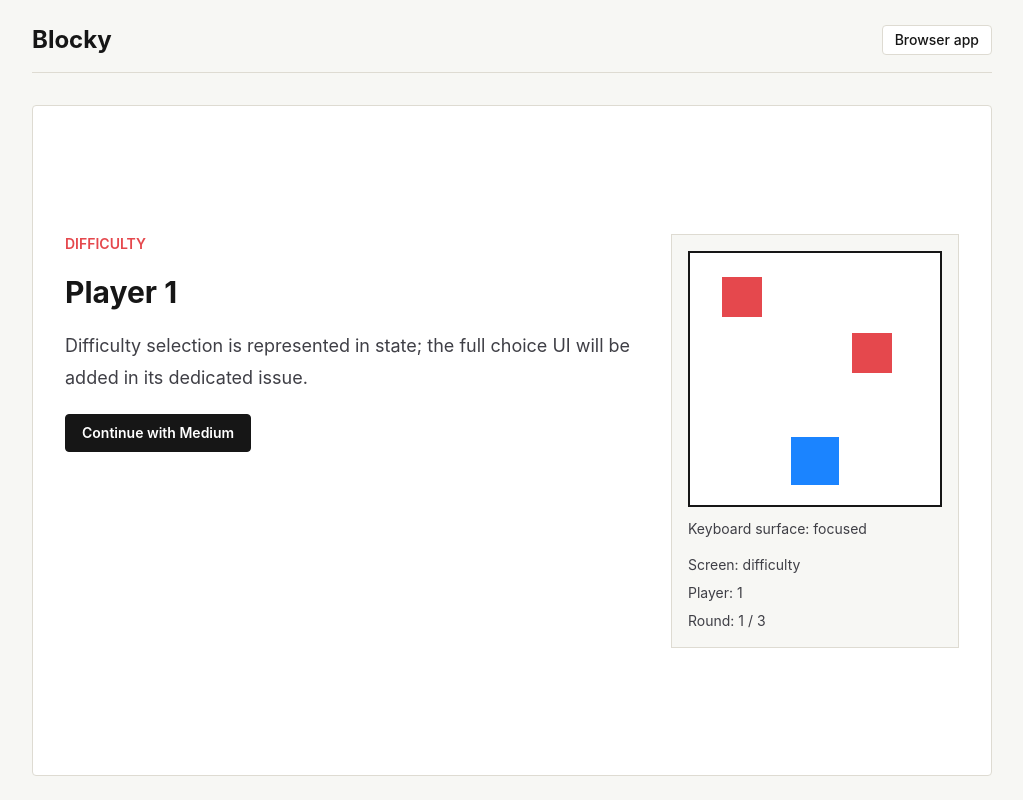
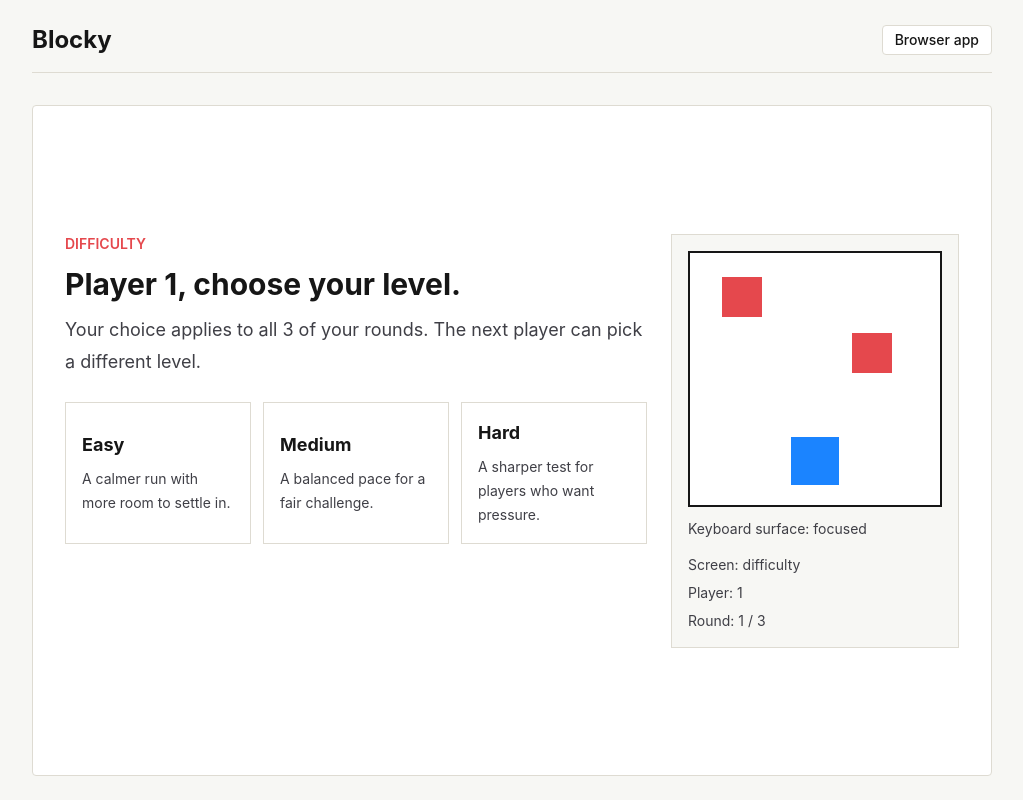
Before and after one commit to mtplayground/prisha-r-s-8172-blocky, a React (Vite) app: page / in a window 1280 px wide. Both pictures are taken after a click on the button "Begin". Shown: the whole page, without its empty margins (128-1151 px from the left). Built offline with nearby package versions, Linux system fonts and the light colour scheme.

Commit message:
feat: Difficulty selection screen

```diff
--- /dev/null
+++ b/src/components/screens/DifficultyScreen.tsx
@@ -0,0 +1,48 @@
+import { DIFFICULTY_OPTIONS } from '../../config/difficulty';
+import type { Difficulty, PlayerId } from '../../types/game';
+
+type DifficultyScreenProps = {
+  playerId: PlayerId;
+  onChooseDifficulty: (difficulty: Difficulty) => void;
+};
+
+export function DifficultyScreen({
+  playerId,
+  onChooseDifficulty,
+}: DifficultyScreenProps) {
+  return (
+    <div className="space-y-6">
+      <div className="space-y-3">
+        <p className="text-sm font-semibold uppercase tracking-normal text-hazard">
+          Difficulty
+        </p>
+        <h2 className="text-3xl font-bold tracking-normal">
+          Player {playerId}, choose your level.
+        </h2>
+        <p className="max-w-2xl text-lg leading-8 text-zinc-700">
+          Your choice applies to all 3 of your rounds. The next player can pick
+          a different level.
+        </p>
+      </div>
+
+      <div className="grid gap-3 sm:grid-cols-3">
+        {DIFFICULTY_OPTIONS.map((option) => (
+          <button
+            key={option.value}
+            type="button"
+            onClick={() => onChooseDifficulty(option.value)}
+            className="min-h-32 border border-line bg-white p-4 text-left transition hover:border-ink hover:bg-panel focus:outline-none focus:ring-4 focus:ring-player/30"
+            aria-label={`Choose ${option.label} difficulty`}
+          >
+            <span className="block text-lg font-bold text-ink">
+              {option.label}
+            </span>
+            <span className="mt-2 block text-sm leading-6 text-zinc-700">
+              {option.description}
+            </span>
+          </button>
+        ))}
+      </div>
+    </div>
+  );
+}
--- a/src/components/screens/ScreenRouter.tsx
+++ b/src/components/screens/ScreenRouter.tsx
@@ -10,14 +10,13 @@ import {
 import { ROUND_COUNT, type MatchState, type PlayerId } from '../../types/game';
 import { Playfield } from '../game/Playfield';
 import { SurvivalTimer } from '../game/SurvivalTimer';
+import { DifficultyScreen } from './DifficultyScreen';
 import { StartScreen } from './StartScreen';
 
 type ScreenRouterProps = {
   state: MatchState;
   dispatch: React.Dispatch<GameAction>;
 };
-
-const difficultyPreview = 'medium';
 
 function PrimaryButton({
   children,
@@ -143,28 +142,12 @@ export function ScreenRouter({ state, dispatch }: ScreenRouterProps) {
 
     case 'difficulty':
       return (
-        <div className="space-y-5">
-          <p className="text-sm font-semibold uppercase tracking-normal text-hazard">
-            Difficulty
-          </p>
-          <h2 className="text-3xl font-bold tracking-normal">
-            Player {state.activePlayer}
-          </h2>
-          <p className="max-w-2xl text-lg leading-8 text-zinc-700">
-            Difficulty selection is represented in state; the full choice UI
-            will be added in its dedicated issue.
-          </p>
-          <PrimaryButton
-            onClick={() =>
-              dispatch({
-                type: 'chooseDifficulty',
-                difficulty: difficultyPreview,
-              })
-            }
-          >
-            Continue with Medium
-          </PrimaryButton>
-        </div>
+        <DifficultyScreen
+          playerId={state.activePlayer}
+          onChooseDifficulty={(difficulty) =>
+            dispatch({ type: 'chooseDifficulty', difficulty })
+          }
+        />
       );
 
     case 'playing':
--- /dev/null
+++ b/src/config/difficulty.ts
@@ -0,0 +1,25 @@
+import type { Difficulty } from '../types/game';
+
+export type DifficultyOption = {
+  value: Difficulty;
+  label: string;
+  description: string;
+};
+
+export const DIFFICULTY_OPTIONS: DifficultyOption[] = [
+  {
+    value: 'easy',
+    label: 'Easy',
+    description: 'A calmer run with more room to settle in.',
+  },
+  {
+    value: 'medium',
+    label: 'Medium',
+    description: 'A balanced pace for a fair challenge.',
+  },
+  {
+    value: 'hard',
+    label: 'Hard',
+    description: 'A sharper test for players who want pressure.',
+  },
+];
```
Also changed, not shown: 1 other file (tests, documents, lock files or other folders).
